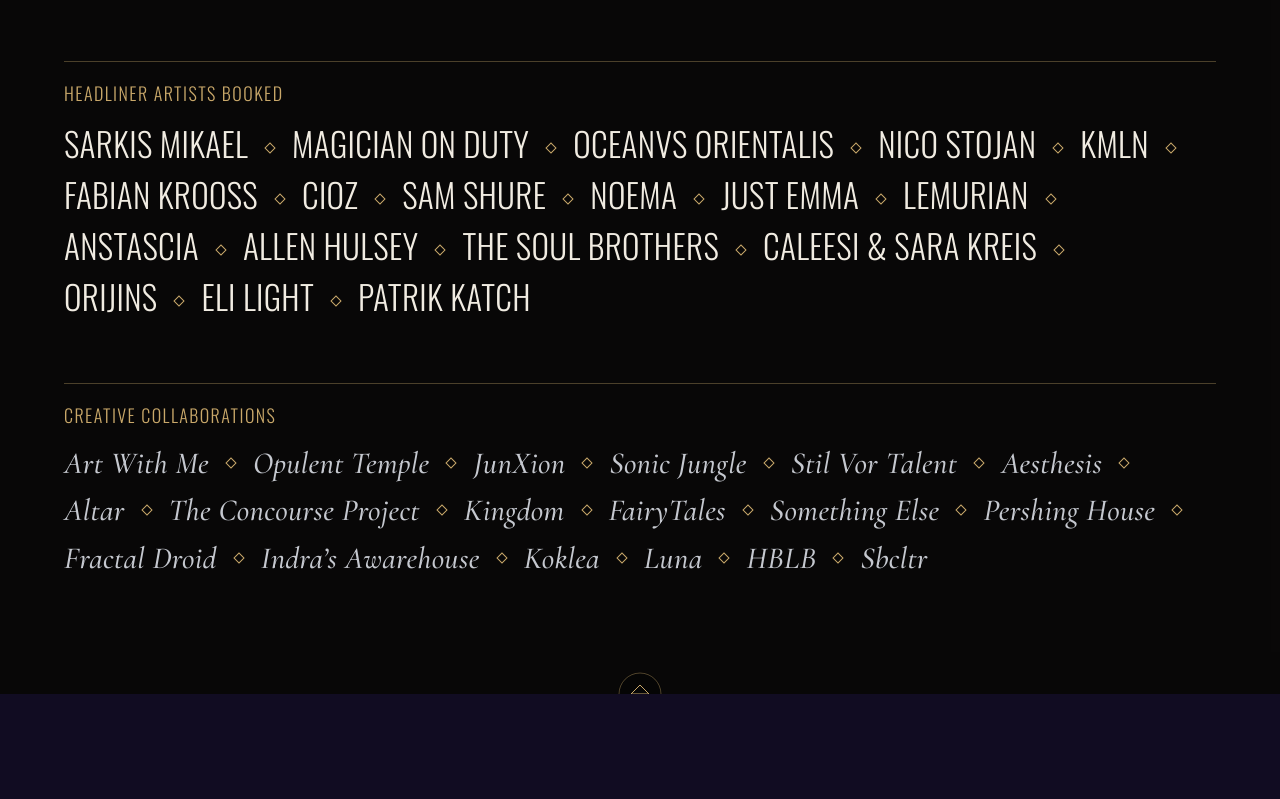
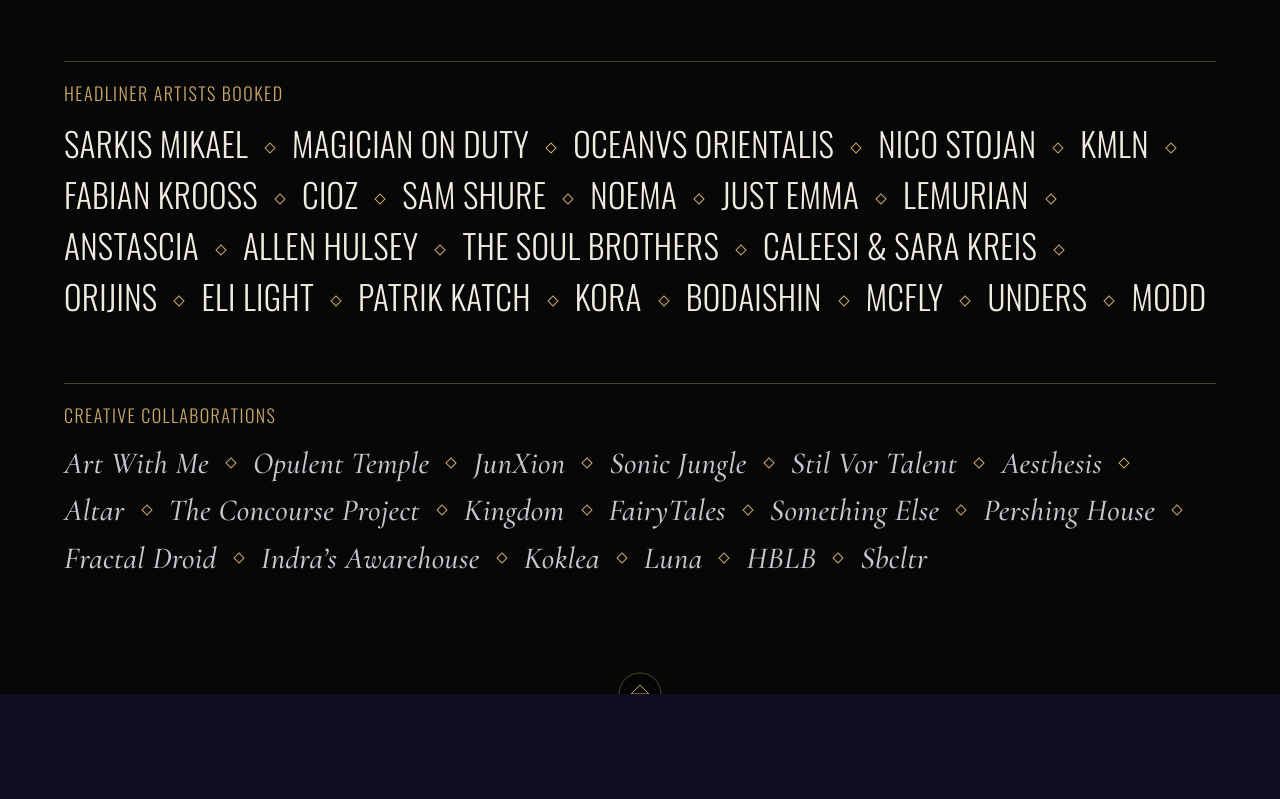
Before and after one commit to thomaszente/cosmotion, a plain HTML site: page index.html in a window 1280 px wide. Shown: the part 2881-3680 px from the top of the page. Drawn offline with nearby package versions, Linux system fonts and the light colour scheme; animation ran at ten frames a second; a script that the page names is missing.

Commit message:
Headliners: add Kora, Bodaishin, McFly, Unders, Modd
Co-Authored-By: Claude Opus 5.5 <noreply@anthropic.com>
Claude-Session: https://claude.ai/code/session_013hcodcwysfCRbCKN2EFxkz

```diff
--- a/index.html
+++ b/index.html
@@ -418,7 +418,7 @@ body::after{content:"";position:fixed;inset:0;pointer-events:none;z-index:60;opa
     </div>
     <div class="roster">
       <h3>Headliner artists booked</h3>
-      <ul class="names"><li>Sarkis Mikael</li><li>Magician On Duty</li><li>Oceanvs Orientalis</li><li>Nico Stojan</li><li>KMLN</li><li>Fabian Krooss</li><li>Cioz</li><li>Sam Shure</li><li>Noema</li><li>Just Emma</li><li>Lemurian</li><li>Anstascia</li><li>Allen Hulsey</li><li>The Soul Brothers</li><li>Caleesi &amp; Sara Kreis</li><li>Orijins</li><li>Eli Light</li><li>Patrik Katch</li></ul>
+      <ul class="names"><li>Sarkis Mikael</li><li>Magician On Duty</li><li>Oceanvs Orientalis</li><li>Nico Stojan</li><li>KMLN</li><li>Fabian Krooss</li><li>Cioz</li><li>Sam Shure</li><li>Noema</li><li>Just Emma</li><li>Lemurian</li><li>Anstascia</li><li>Allen Hulsey</li><li>The Soul Brothers</li><li>Caleesi &amp; Sara Kreis</li><li>Orijins</li><li>Eli Light</li><li>Patrik Katch</li><li>Kora</li><li>Bodaishin</li><li>McFly</li><li>Unders</li><li>Modd</li></ul>
     </div>
     <div class="roster">
       <h3>Creative collaborations</h3>
```
